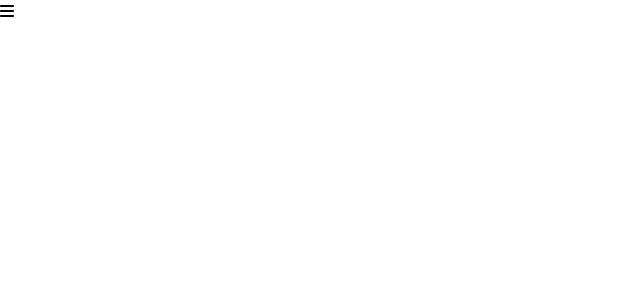
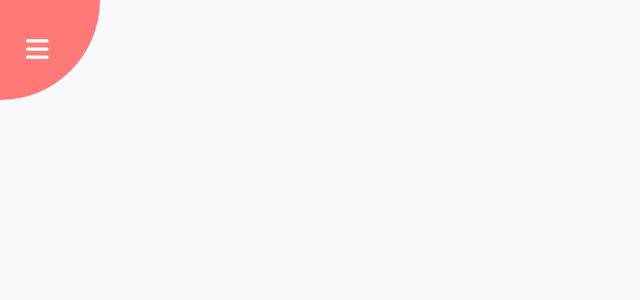
Before and after one commit to mitsu0616/frontend-learning, a Vue app: page /rotating-nav-animation in a window 1280 px wide. Shown: the top 300 px of the page, without its empty margins (0-640 px from the left). Built offline with nearby package versions, Linux system fonts and the light colour scheme.

Commit message:
HeadNavによる画面の回転処理実装

```diff
--- /dev/null
+++ b/src/components/RotatingNavAnimation/BottomNav.vue
@@ -0,0 +1,6 @@
+<script setup></script>
+
+<template>
+</template>
+
+<style lang="scss" scoped></style>
--- /dev/null
+++ b/src/components/RotatingNavAnimation/Content.vue
@@ -0,0 +1,6 @@
+<script setup></script>
+
+<template>
+</template>
+
+<style lang="scss" scoped></style>
--- /dev/null
+++ b/src/components/RotatingNavAnimation/HeadNav.vue
@@ -0,0 +1,68 @@
+<script setup>
+import { useRotatingNavAnimationStore } from "../../store/rotatingNavAnimation";
+
+const store = useRotatingNavAnimationStore();
+
+const onClick = () => {
+  store.changeShow();
+}
+</script>
+
+<template>
+  <div class="circle-container">
+    <div class="circle" :class="{show: store.show}">
+      <button class="btn" id="close" @click="onClick">
+        <fa icon="times" />
+      </button>
+      <button class="btn" id="open" @click="onClick">
+        <fa icon="bars" />
+      </button>
+    </div>
+  </div>
+</template>
+
+<style lang="scss" scoped>
+.circle-container {
+  position: fixed;
+  top: -100px;
+  left: -100px;
+  .circle {
+    background-color: #ff7979;
+    height: 200px;
+    width: 200px;
+    border-radius: 50%;
+    position: relative;
+    transition: transform 0.5s linear;
+
+    &.show {
+      transform: rotate(-70deg);
+    }
+
+    .btn {
+      cursor: pointer;
+      position: absolute;
+      top: 50%;
+      left: 50%;
+      height: 100px;
+      background: transparent;
+      border: 0;
+      font-size: 26px;
+      color: #fff;
+
+      &:focus {
+        outline: none;
+      }
+
+      &#open {
+        left: 60%;
+      }
+
+      &#close {
+        top: 60%;
+        transform: rotate(90deg);
+        transform-origin: top left;
+      }
+    }
+  }
+}
+</style>
--- a/src/store/rotatingNavAnimation.js
+++ b/src/store/rotatingNavAnimation.js
@@ -1,5 +1,15 @@
 import { ref, computed } from "vue";
 import { defineStore } from "pinia";
 
-export const useRotatingNavAnimationStore = defineStore("rotatingNavAnimation", () => {
-});
+export const useRotatingNavAnimationStore = defineStore(
+  "rotatingNavAnimation",
+  () => {
+    const show = ref(false);
+
+    const changeShow = () => {
+      show.value = !(show.value)
+    }
+
+    return { show, changeShow };
+  }
+);
--- a/src/views/RotatingNavAnimation.vue
+++ b/src/views/RotatingNavAnimation.vue
@@ -1,7 +1,42 @@
-<script setup></script>
+<script setup>
+import HeadNav from "../components/RotatingNavAnimation/HeadNav.vue";
+import Content from "../components/RotatingNavAnimation/Content.vue";
+import BottomNav from "../components/RotatingNavAnimation/BottomNav.vue";
+
+import { useRotatingNavAnimationStore } from "../store/rotatingNavAnimation";
+
+const store = useRotatingNavAnimationStore();
+</script>
 
 <template>
-  <fa icon="bars" />
+  <div class="page">
+    <div class="container" :class="{show: store.show}">
+      <HeadNav />
+      <Content />
+      <BottomNav />
+    </div>
+  </div>
 </template>
 
-<style lang="scss" scoped></style>
+<style lang="scss" scoped>
+.page {
+  box-sizing: border-box;
+  background-color: #333;
+  color: #222;
+  overflow-x: hidden;
+  margin: 0;
+  .container {
+    background-color: #fafafa;
+    // transform-origin: 変形させる中心点の位置、下記だと「左上」が中心点になる
+    transform-origin: top left;
+    transition: transform 0.5s linear;
+    width: 100vw;
+    min-height: 100vh;
+    padding: 50px;
+
+    &.show {
+      transform: rotate(-20deg);
+    }
+  }
+}
+</style>
```
